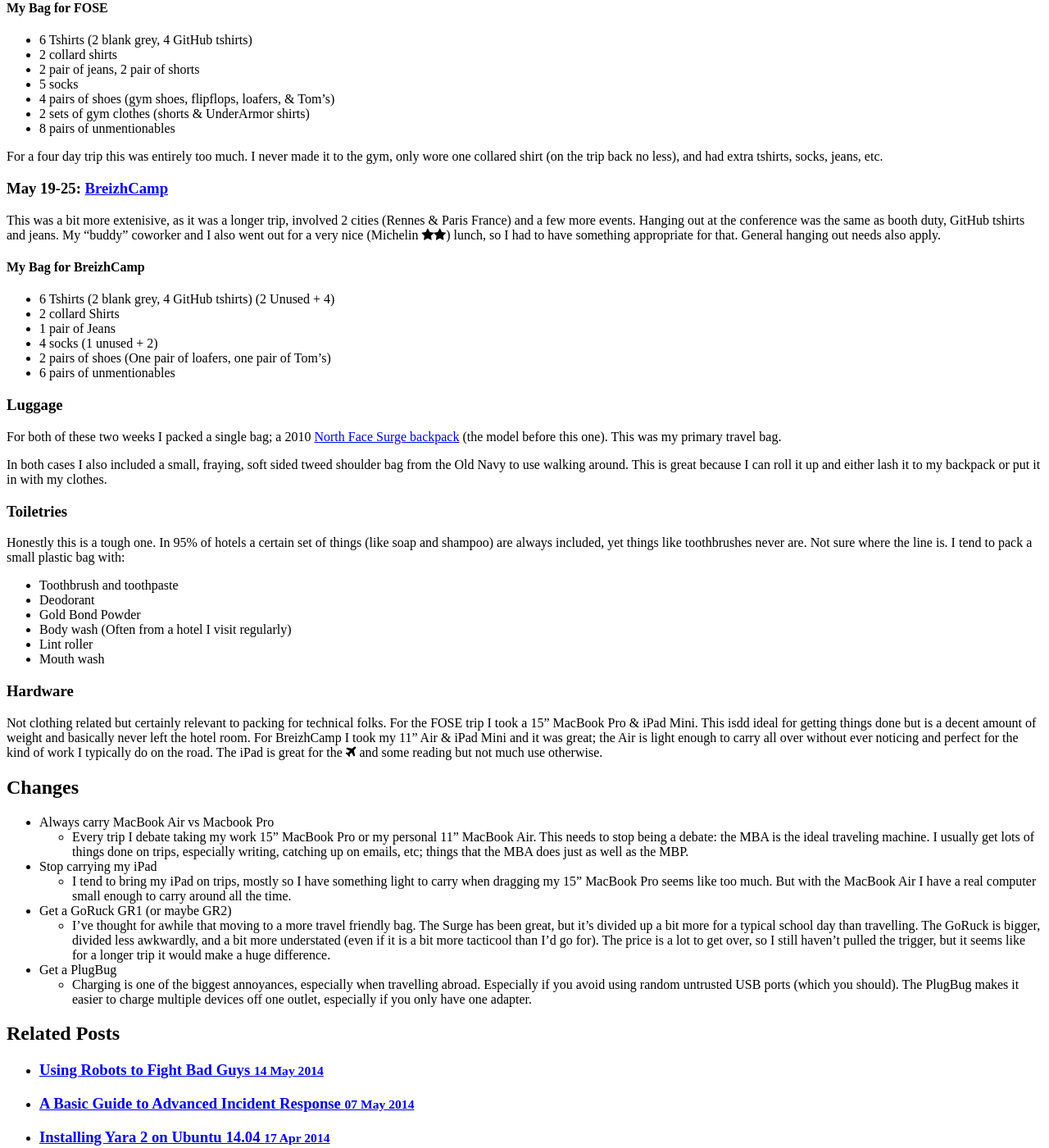
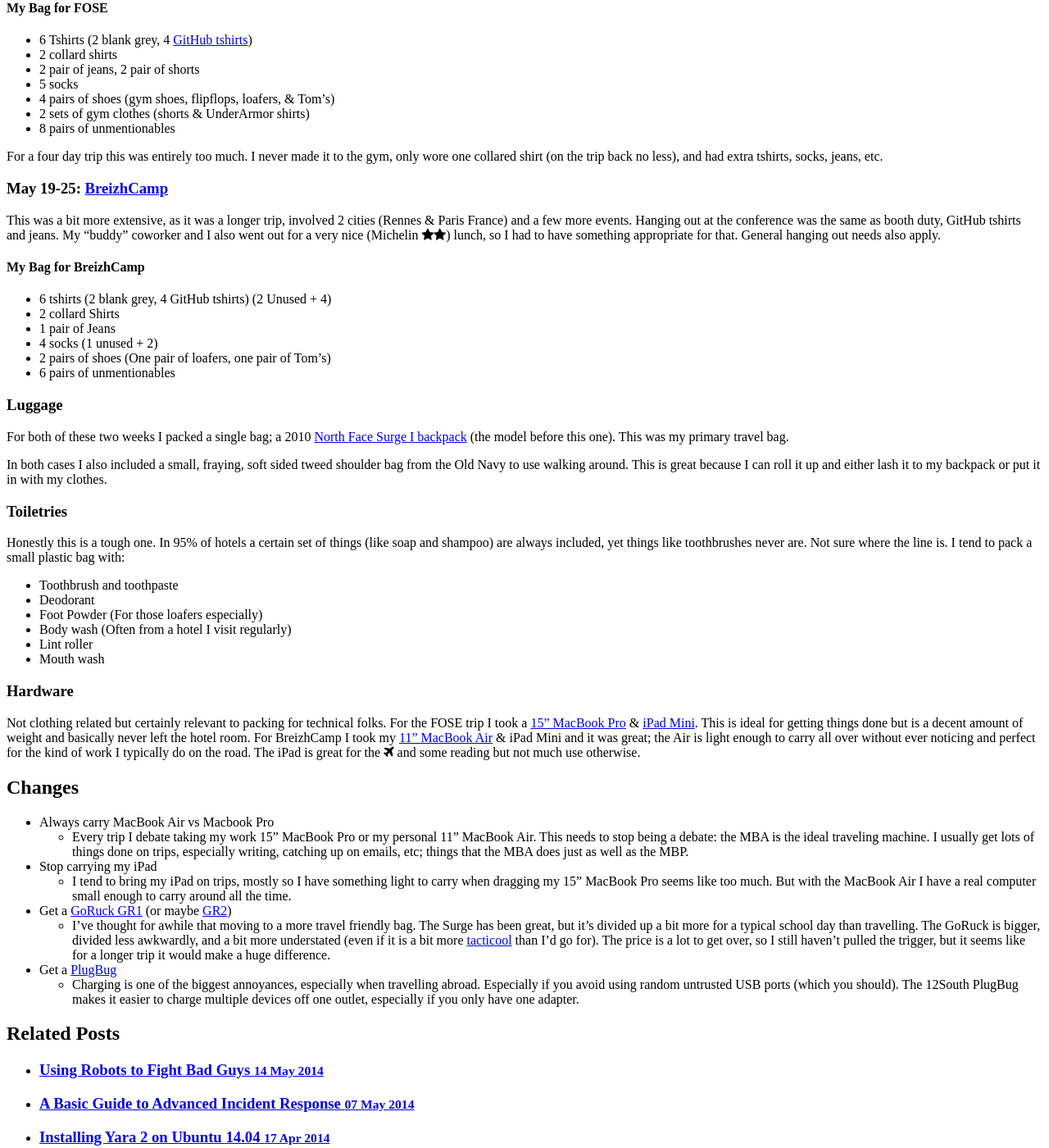
Before and after one commit to sroberts/sroberts.github.io, a Jekyll site: the page built from _posts/2014-05-25-minimal-packing-for-maximum-travel.md, in a window 1280 px wide and 1400 px high, scrolled down 921 px. Shown: the whole window at 82% size. Built offline with Jekyll 4.4.1, drawn with Linux system fonts in a browser that asks for light colours; nearby versions of some CDN libraries; Markdown is read by kramdown in place of the engine named in the settings; some of the changed text lies outside the part shown.

Commit message:
added links and updates

```diff
--- a/_posts/2014-05-25-minimal-packing-for-maximum-travel.md
+++ b/_posts/2014-05-25-minimal-packing-for-maximum-travel.md
@@ -26,8 +26,8 @@
     - It was also safe to assume at least one high end dinner
 - Needs:
     - Conference Hubbering: GitHub t-shirts (a benefit working for a company that's based on being low key & productive)
-    - A nice dinner & drinks out.
-    - The usual casual hanging out/living stuff.
+    - A nice dinner & drinks out
+    - The usual casual hanging out/living stuff
 
 ## Trips
 
@@ -36,7 +36,7 @@
 
 #### My Bag for FOSE
 
-- 6 Tshirts (2 blank grey, 4 GitHub tshirts)
+- 6 Tshirts (2 blank grey, 4 [GitHub tshirts](https://github.myshopify.com/))
 - 2 collard shirts
 - 2 pair of jeans, 2 pair of shorts
 - 5 socks
@@ -47,11 +47,11 @@
 For a four day trip this was entirely too much. I never made it to the gym, only wore one collared shirt (on the trip back no less), and had extra tshirts, socks, jeans, etc.
 
 ### May 19-25: [BreizhCamp](http://www.breizhcamp.org/)
-This was  a bit more extenisive, as it was a longer trip, involved 2 cities (Rennes & Paris France) and a few more events. Hanging out at the conference was the same as booth duty, GitHub tshirts and jeans. My "buddy" coworker and I also went out for a very nice (Michelin <i class="fa fa-star"></i><i class="fa fa-star"></i>) lunch, so I had to have something appropriate for that. General hanging out needs  also apply.
+This was  a bit more extensive, as it was a longer trip, involved 2 cities (Rennes & Paris France) and a few more events. Hanging out at the conference was the same as booth duty, GitHub tshirts and jeans. My "buddy" coworker and I also went out for a very nice (Michelin <i class="fa fa-star"></i><i class="fa fa-star"></i>) lunch, so I had to have something appropriate for that. General hanging out needs also apply.
 
 #### My Bag for BreizhCamp
 
-- 6 Tshirts (2 blank grey, 4 GitHub tshirts) (2 Unused + 4)
+- 6 tshirts (2 blank grey, 4 GitHub tshirts) (2 Unused + 4)
 - 2 collard Shirts
 - 1 pair of Jeans
 - 4 socks (1 unused + 2)
@@ -59,7 +59,7 @@
 - 6 pairs of unmentionables
 
 ### Luggage
-For both of these two weeks I packed a single bag; a 2010 [North Face Surge backpack](http://www.thenorthface.com/catalog/sc-gear/surge-ii-transit-backpack.html) (the model before this one). This was my primary travel bag.
+For both of these two weeks I packed a single bag; a 2010 [North Face Surge I backpack](http://www.thenorthface.com/catalog/sc-gear/surge-ii-transit-backpack.html) (the model before this one). This was my primary travel bag.
 
 In both cases I also included a small, fraying, soft sided tweed shoulder bag from the Old Navy to use walking around. This is great because I can roll it up and either lash it to my backpack or put it in with my clothes.
 
@@ -67,20 +67,20 @@
 Honestly this is a tough one. In 95% of hotels a certain set of things (like soap and shampoo) are always included, yet things like toothbrushes never are. Not sure where the line is. I tend to pack a small plastic bag with:
 - Toothbrush and toothpaste
 - Deodorant
-- Gold Bond Powder
+- Foot Powder (For those loafers especially)
 - Body wash (Often from a hotel I visit regularly)
 - Lint roller
 - Mouth wash
 
 ### Hardware
-Not clothing related but certainly relevant to packing for technical folks. For the FOSE trip I took a 15" MacBook Pro & iPad Mini. This isdd ideal for getting things done but is a decent amount of weight and basically never left the hotel room. For BreizhCamp I took my 11" Air & iPad Mini and it was great; the Air is light enough to carry all over without ever noticing and perfect for the kind of work I typically do on the road. The iPad is great for the <i class="fa fa-plane"></i> and some reading but not much use otherwise.
+Not clothing related but certainly relevant to packing for technical folks. For the FOSE trip I took a [15" MacBook Pro](https://www.apple.com/macbook-pro/) & [iPad Mini](https://www.apple.com/ipad-mini/). This is ideal for getting things done but is a decent amount of weight and basically never left the hotel room. For BreizhCamp I took my [11" MacBook Air](https://www.apple.com/macbook-air/) & iPad Mini and it was great; the Air is light enough to carry all over without ever noticing and perfect for the kind of work I typically do on the road. The iPad is great for the <i class="fa fa-plane"></i> and some reading but not much use otherwise.
 
 ## Changes
 - Always carry MacBook Air vs Macbook Pro
     - Every trip I debate taking my work 15" MacBook Pro or my personal 11" MacBook Air. This needs to stop being a debate: the MBA is the ideal traveling machine. I usually get lots of things done on trips, especially writing, catching up on emails, etc; things that the MBA does just as well as the MBP.
 - Stop carrying my iPad
     - I tend to bring my iPad on trips, mostly so I have something light to carry when dragging my 15" MacBook Pro seems like too much. But with the MacBook Air I have a real computer small enough to carry around all the time.
-- Get a GoRuck GR1 (or maybe GR2)
-    - I've thought for awhile that moving to a more travel friendly bag. The Surge has been great, but it's divided up a bit more for a typical school day than travelling. The GoRuck is bigger, divided less awkwardly, and a bit more understated (even if it is a bit more tacticool than I'd go for). The price is a lot to get over, so I still haven't pulled the trigger, but it seems like for a longer trip it would make a huge difference.
-- Get a PlugBug
-    - Charging is one of the biggest annoyances, especially when travelling abroad. Especially if you avoid using random untrusted USB ports (which you should). The PlugBug makes it easier to charge multiple devices off one outlet, especially if you only have one adapter.
+- Get a [GoRuck GR1](http://www.goruck.com/en/gr1) (or maybe [GR2](http://www.goruck.com/en/gr2))
+    - I've thought for awhile that moving to a more travel friendly bag. The Surge has been great, but it's divided up a bit more for a typical school day than travelling. The GoRuck is bigger, divided less awkwardly, and a bit more understated (even if it is a bit more [tacticool](http://www.urbandictionary.com/define.php?term=Tacticool) than I'd go for). The price is a lot to get over, so I still haven't pulled the trigger, but it seems like for a longer trip it would make a huge difference.
+- Get a [PlugBug](http://www.twelvesouth.com/product/plugbug)
+    - Charging is one of the biggest annoyances, especially when travelling abroad. Especially if you avoid using random untrusted USB ports (which you should). The 12South PlugBug makes it easier to charge multiple devices off one outlet, especially if you only have one adapter.
```
